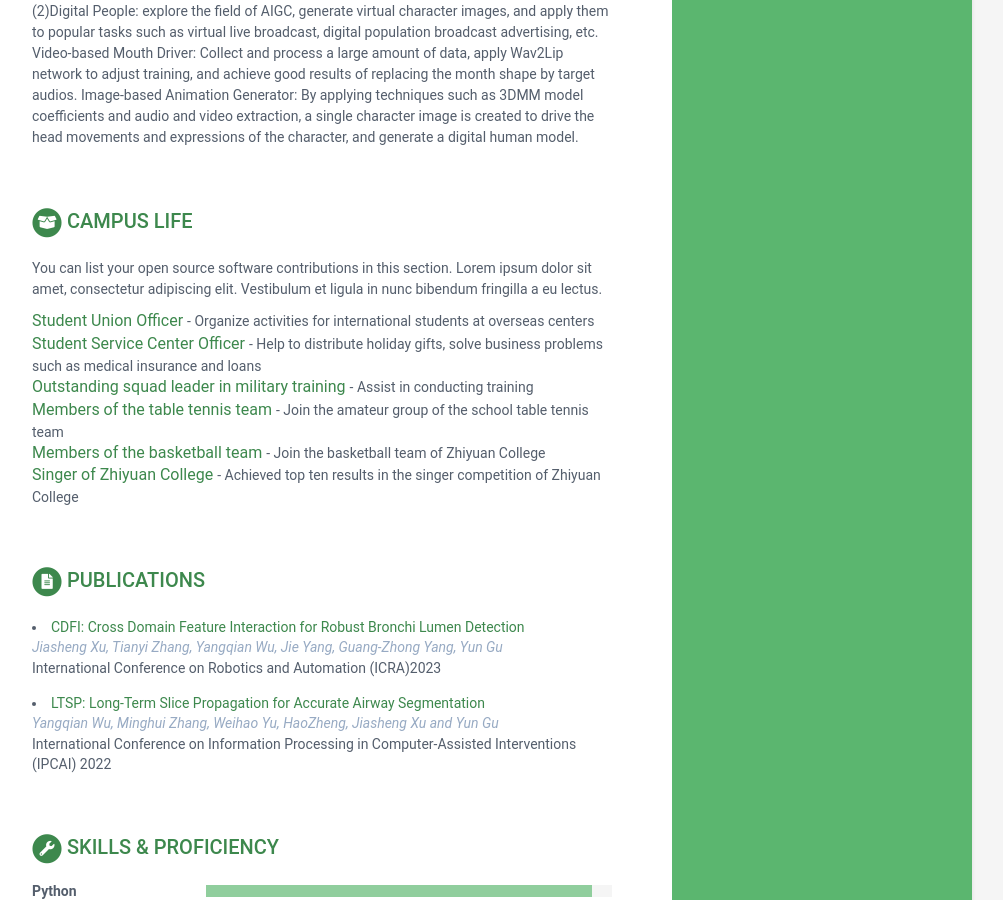
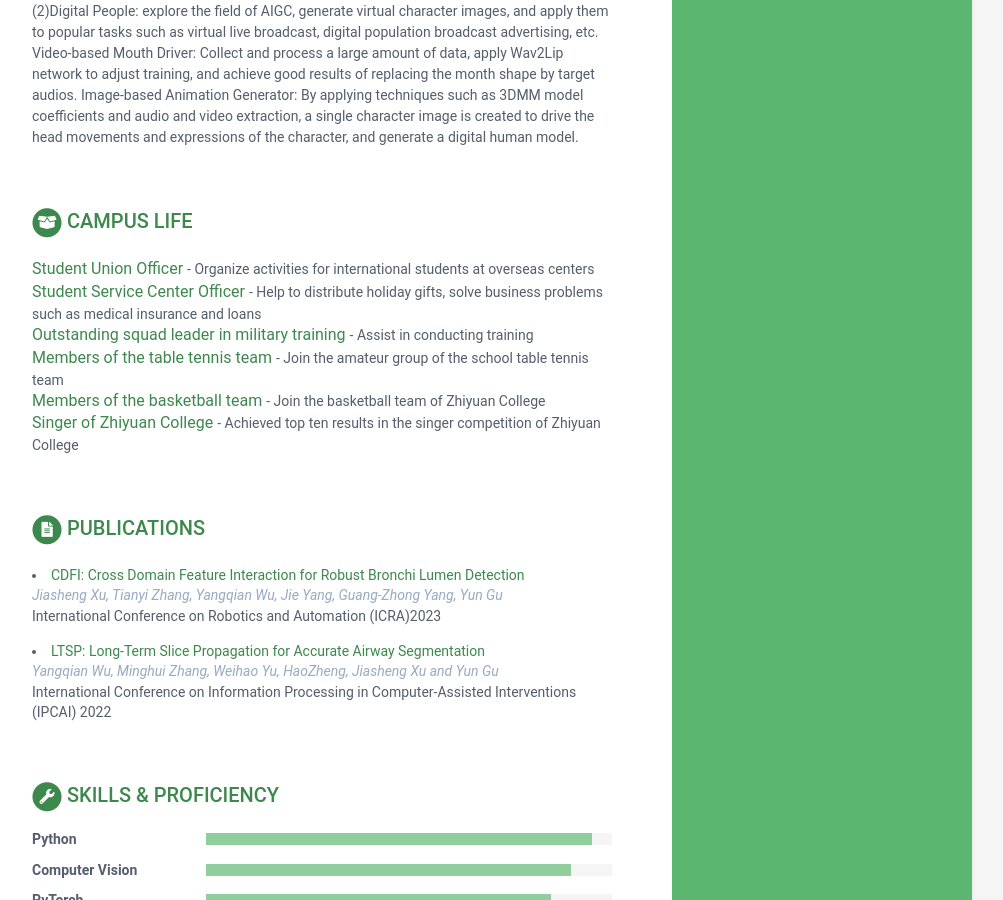
Before and after one commit to longyingsuifeng0227/xjs0227.github.io, a Jekyll site: the page built from index.html, in a window 1280 px wide and 900 px high, scrolled down 1307 px. Shown: the whole window, without its empty margins (168-1171 px from the left). Built offline with Jekyll 4.4.1, drawn with Linux system fonts in a browser that asks for light colours.

Commit message:
Update data.yml

```diff
--- a/_data/data.yml
+++ b/_data/data.yml
@@ -160,10 +160,6 @@ publications:
 
 oss:
     title: Campus Life
-    intro: >
-      You can list your open source software contributions in this
-      section. Lorem ipsum dolor sit amet, consectetur adipiscing elit.
-      Vestibulum et ligula in nunc bibendum fringilla a eu lectus.
     contributions:
       - title: Student Union Officer
         link: "#"
```
